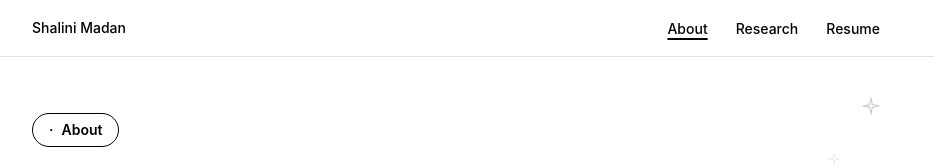
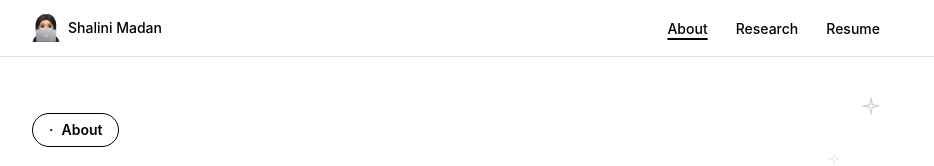
Before and after one commit to shalinimadan/personalwebsite, a React (Vite) app: page / in a window 1280 px wide. Shown: the top 166 px of the page, without its empty margins (184-1118 px from the left). Built offline with nearby package versions, Linux system fonts and the light colour scheme; a web font is replaced by a local one.

Commit message:
Update files from Figma Make

```diff
--- a/src/app/App.tsx
+++ b/src/app/App.tsx
@@ -2,6 +2,7 @@ import { useState, useEffect, useRef } from "react";
 import { Plus, X, Menu, ChevronRight, ExternalLink } from "lucide-react";
 import { ImageWithFallback } from "@/app/components/figma/ImageWithFallback";
 import headshotImg from "@/imports/shalini_madan_headshot.jpg";
+import memojiImg from "@/imports/4933D091-A81D-4820-B2B4-C4866CC547AA.png";
 import cvPdfUrl from "@/imports/sm_cv.pdf";
 
 type Page = "home" | "about" | "research" | "resume" | "diary";
@@ -190,9 +191,10 @@ function Nav({
       <nav className="max-w-4xl mx-auto px-4 sm:px-6 h-14 flex items-center justify-between" aria-label="Main">
         <button
           onClick={() => navigate("about")}
-          className="text-sm font-medium hover:opacity-50 transition-opacity focus-visible:outline-none focus-visible:ring-2 focus-visible:ring-black focus-visible:ring-offset-2 rounded-sm"
+          className="flex items-center gap-2 text-sm font-medium hover:opacity-50 transition-opacity focus-visible:outline-none focus-visible:ring-2 focus-visible:ring-black focus-visible:ring-offset-2 rounded-sm"
           aria-label="Shalini Madan — go to home page"
         >
+          <img src={memojiImg} alt="" aria-hidden="true" className="w-7 h-7 object-contain" />
           Shalini Madan
         </button>
 
```
Also changed, not shown: src/imports/4933D091-A81D-4820-B2B4-C4866CC547AA.png (added).
